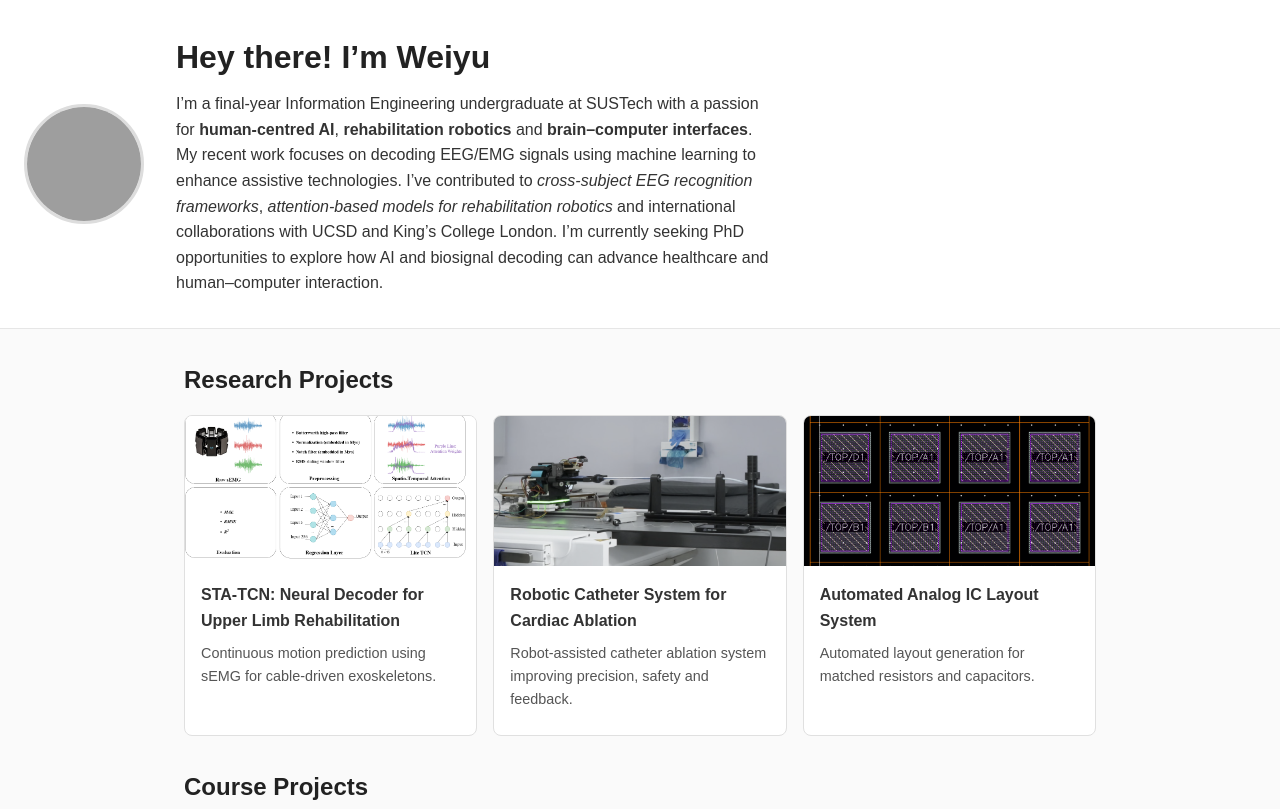
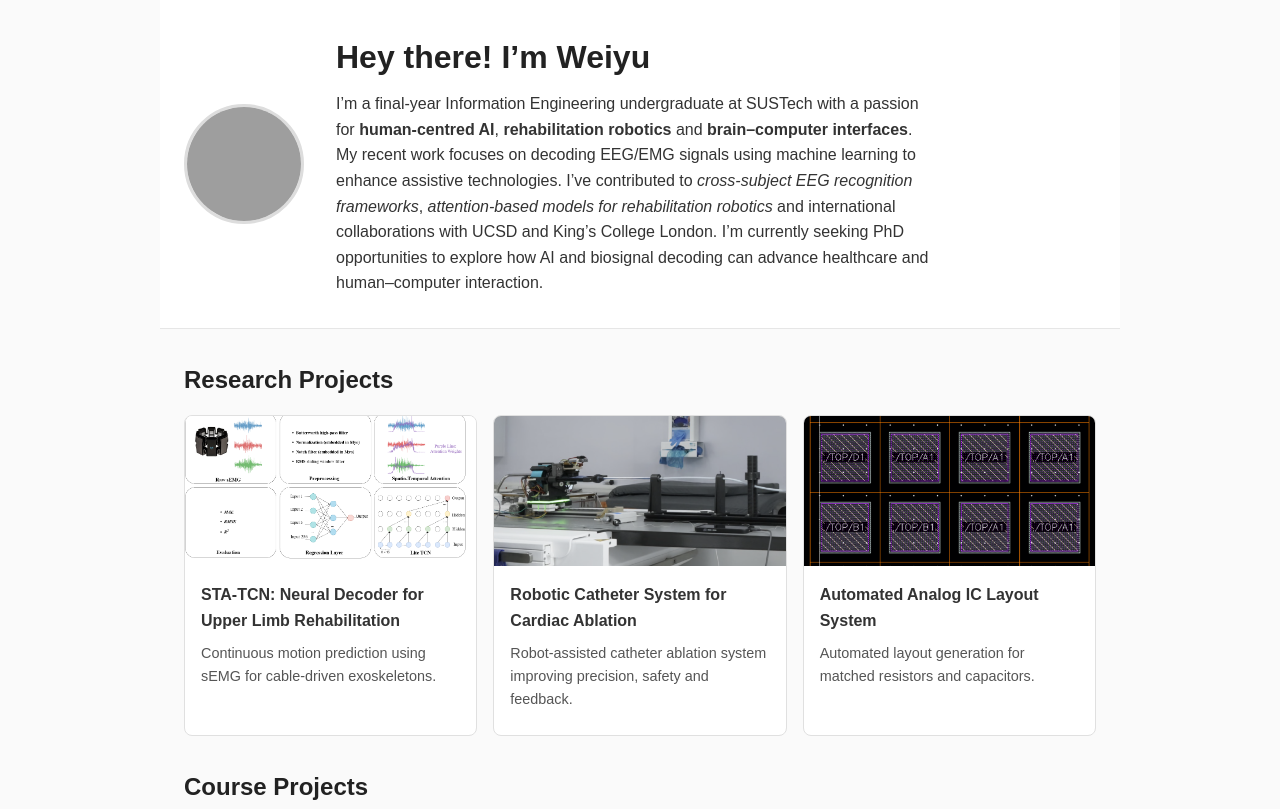
Before and after one commit to VivianChencwy/Weiyu_Vivian_Chen.github.io, a plain HTML site: page index.html in a window 1280 px wide. Shown: the top 809 px of the page. Drawn offline with Linux system fonts and the light colour scheme; grey boxes are pictures that could not be loaded.

Commit message:
Center hero section to align with projects section

```diff
--- a/styles.css
+++ b/styles.css
@@ -32,6 +32,8 @@ section {
   padding: 2rem 1.5rem;
   background-color: #fff;
   border-bottom: 1px solid #e6e6e6;
+  max-width: 960px;
+  margin: 0 auto;
 }
 
 .avatar {
```
